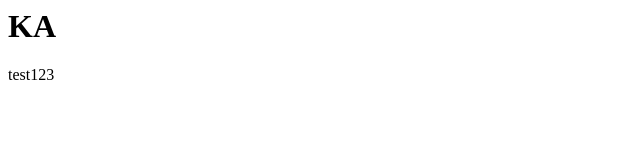
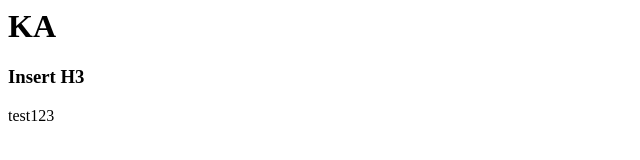
Before and after one commit to Guziec123/KA, a plain HTML site: page index.html in a window 1280 px wide. Shown: the whole page, without its empty margins (0-640 px from the left). Drawn offline with Linux system fonts and the light colour scheme.

Commit message:
h3 change

```diff
--- a/index.html
+++ b/index.html
@@ -6,6 +6,7 @@
         <h1>
             KA
         </h1>
+        <h3>Insert H3</h3>
         <p>test123</p>
     </body>
 </hmtl>
```
